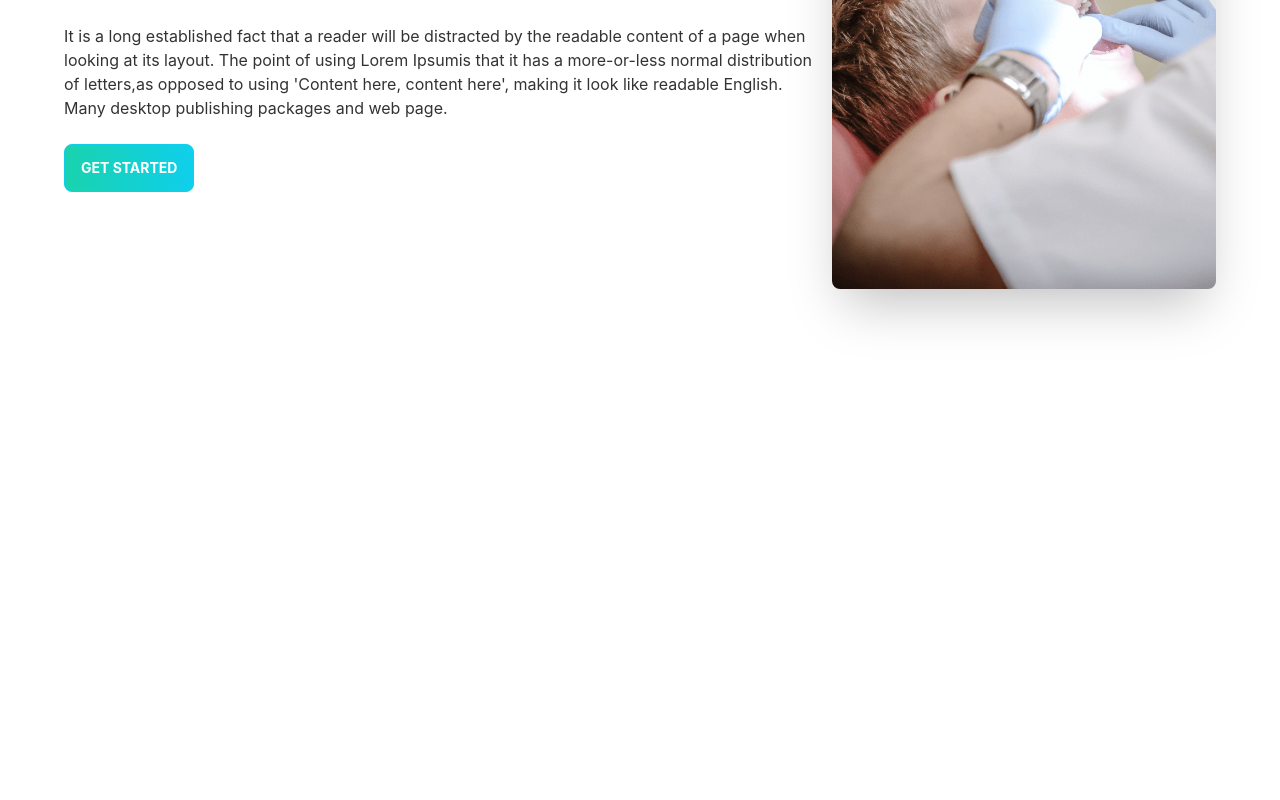
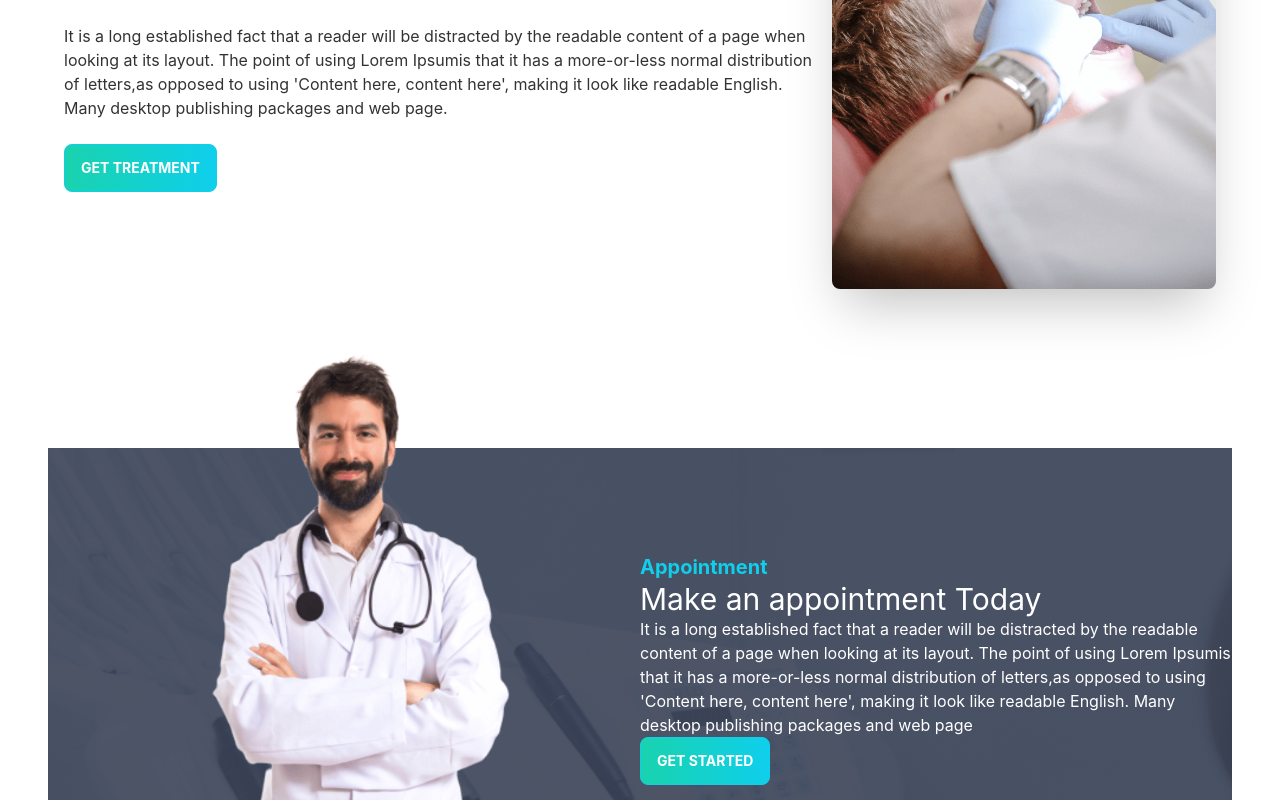
Before and after one commit to monirulislam9549/doctors-portal-client-side, a React (Create React App) app: page / in a window 1280 px wide. Shown: the part 2000-2800 px from the top of the page. Before the commit the page ends 2448 px from the top, so only its background shows below. Built offline with nearby package versions, Linux system fonts and the light colour scheme.

Commit message:
treatment added

```diff
--- a/src/Pages/Home/Banner.js
+++ b/src/Pages/Home/Banner.js
@@ -1,5 +1,6 @@
 import React from 'react';
 import chair from '../../assets/images/chair.png';
+import PrimaryButton from '../Shared/PrimaryButton';
 
 const Banner = () => {
     return (
@@ -9,7 +10,7 @@
                 <div>
                     <h1 class="text-5xl font-bold">Welcome to Doctors Portal!</h1>
                     <p class="py-6">Provident cupiditate voluptatem et in. Quaerat fugiat ut assumenda excepturi exercitationem quasi. In deleniti eaque aut repudiandae et a id nisi.</p>
-                    <button class="btn btn-primary uppercase font-bold text-white bg-gradient-to-r from-secondary to-primary">Get Started</button>
+                    <PrimaryButton>Get Started</PrimaryButton>
                 </div>
             </div>
         </div>
--- a/src/Pages/Home/Home.js
+++ b/src/Pages/Home/Home.js
@@ -1,4 +1,5 @@
 import React from 'react';
+import MakeAppointment from '../Shared/MakeAppointment';
 import Services from '../Shared/Services';
 import Treatment from '../Shared/Treatment';
 import Banner from './Banner';
@@ -11,6 +12,7 @@
             <Info></Info>
             <Services></Services>
             <Treatment></Treatment>
+            <MakeAppointment></MakeAppointment>
         </div>
     );
 };
--- a/src/Pages/Home/Info.js
+++ b/src/Pages/Home/Info.js
@@ -8,7 +8,7 @@
     return (
         <div className='grid grid-cols-1 lg:grid-cols-3 gap-5'>
             <InfoCard bgClass="bg-gradient-to-r from-secondary to-primary" cardDescription="Lorem Ipsum is simply dummy text of the pri" cardTitle="Opening Hours" img={clock}></InfoCard>
-            <InfoCard bgClass="bg-accent" cardDescription="Brooklyn, NY 10036, United States" cardTitle="Our location" img={marker}></InfoCard>
+            <InfoCard bgClass="bg-neutral" cardDescription="Brooklyn, NY 10036, United States" cardTitle="Our location" img={marker}></InfoCard>
             <InfoCard bgClass="bg-gradient-to-r from-secondary to-primary" cardDescription="+000 123 456789" cardTitle="Contact Us" img={call}></InfoCard>
         </div>
     );
--- /dev/null
+++ b/src/Pages/Shared/MakeAppointment.js
@@ -0,0 +1,24 @@
+import React from 'react';
+import doctor from '../../assets/images/doctor.png';
+import appointment from '../../assets/images/appointment.png';
+import PrimaryButton from './PrimaryButton';
+
+const MakeAppointment = () => {
+    return (
+        <section style={{ background: `url(${appointment})` }}
+            className='flex justify-center items-center'>
+            <div className='flex-1 hidden lg:block'>
+                <img className='mt-[-150px]' src={doctor} alt="" />
+            </div>
+            <div className='flex-1'>
+                <h3 className='text-xl text-primary font-bold'>Appointment</h3>
+                <h2 className='text-3xl text-white'>Make an appointment Today</h2>
+                <p className='text-white'>It is a long established fact that a reader will be distracted by the readable content of a page when looking at its layout. The point of using Lorem Ipsumis that it has a more-or-less normal distribution of letters,as opposed to using 'Content here, content here', making it look like readable English. Many desktop publishing packages and web page</p>
+                <PrimaryButton>Get Started</PrimaryButton>
+            </div>
+
+        </section>
+    );
+};
+
+export default MakeAppointment;
--- /dev/null
+++ b/src/Pages/Shared/PrimaryButton.js
@@ -0,0 +1,11 @@
+import React from 'react';
+
+const PrimaryButton = ({ children }) => {
+    return (
+        <div>
+            <button class="btn btn-primary uppercase font-bold text-white bg-gradient-to-r from-secondary to-primary">{children}</button>
+        </div>
+    );
+};
+
+export default PrimaryButton;
--- a/src/Pages/Shared/Treatment.js
+++ b/src/Pages/Shared/Treatment.js
@@ -1,5 +1,6 @@
 import React from 'react';
 import treatment from '../../assets/images/treatment.png'
+import PrimaryButton from './PrimaryButton';
 
 const Treatment = () => {
     return (
@@ -9,7 +10,7 @@
                 <div>
                     <h1 class="text-5xl font-bold">Exceptional Dental Care, on Your Terms</h1>
                     <p class="py-6">It is a long established fact that a reader will be distracted by the readable content of a page when looking at its layout. The point of using Lorem Ipsumis that it has a more-or-less normal distribution of letters,as opposed to using 'Content here, content here', making it look like readable English. Many desktop publishing packages and web page.</p>
-                    <button class="btn btn-primary uppercase font-bold text-white bg-gradient-to-r from-secondary to-primary">Get Started</button>
+                    <PrimaryButton>Get Treatment</PrimaryButton>
                 </div>
             </div>
         </div>
```
